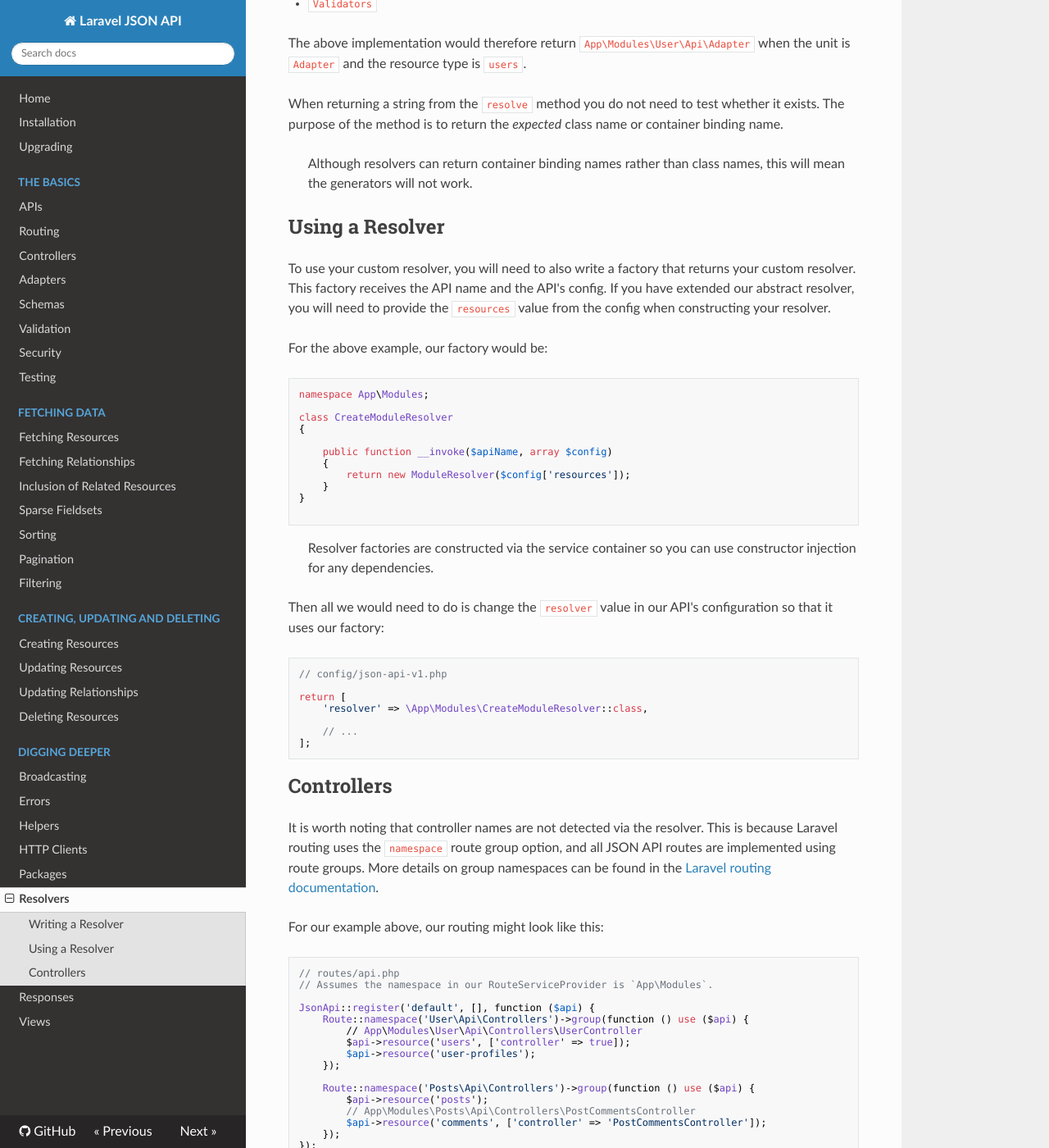
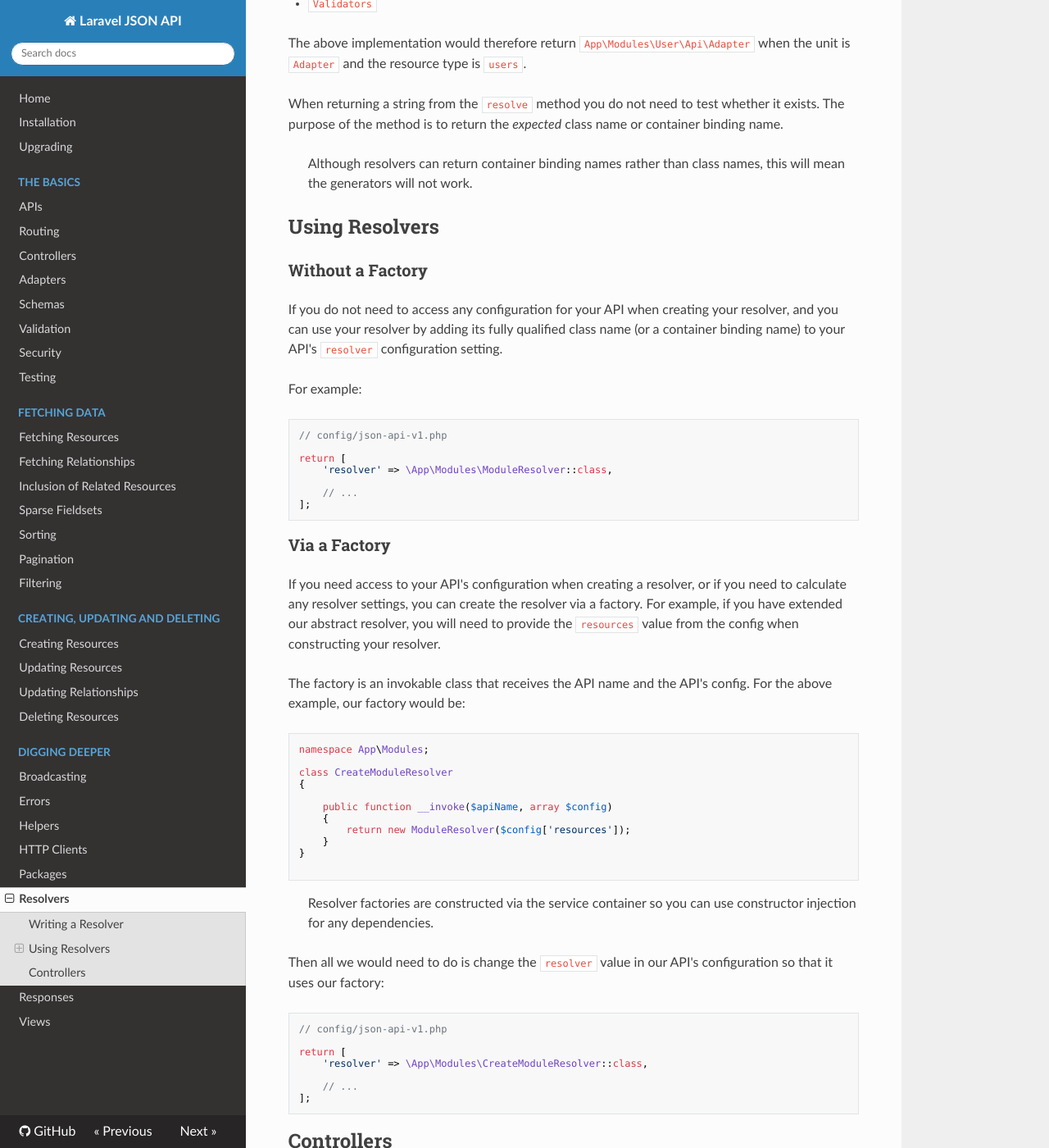
Before and after one commit to cloudcreativity/laravel-json-api, an MkDocs documentation site: the page built from docs/features/resolvers.md, in a window 1280 px wide and 1400 px high, scrolled down 1720 px. Shown: the whole window at 82% size. Built offline with MkDocs 1.6.1, drawn with Linux system fonts in a browser that asks for light colours; nearby versions of some CDN libraries; old or Windows-style settings are respelled for this version of MkDocs.

Commit message:
Allow a resolver or a factory to be provided

````diff
--- a/docs/features/resolvers.md
+++ b/docs/features/resolvers.md
@@ -95,14 +95,35 @@ exists. The purpose of the method is to return the *expected* class name or cont
 > Although resolvers can return container binding names rather than class names, this will mean
 the generators will not work.
 
-## Using a Resolver
+## Using Resolvers
 
-To use your custom resolver, you will need to also write a factory that returns your custom
-resolver. This factory receives the API name and the API's config. If you have extended our
-abstract resolver, you will need to provide the `resources` value from the config when
-constructing your resolver.
+### Without a Factory
 
-For the above example, our factory would be:
+If you do not need to access any configuration for your API when creating your resolver, and
+you can use your resolver by adding its fully qualified class name (or a container binding
+name) to your API's `resolver` configuration setting.
+
+For example:
+
+```php
+// config/json-api-v1.php
+
+return [
+    'resolver' => \App\Modules\ModuleResolver::class,
+
+    // ...
+];
+```
+
+### Via a Factory
+
+If you need access to your API's configuration when creating a resolver, or if you need
+to calculate any resolver settings, you can create the resolver via a factory. For example,
+if you have extended our abstract resolver, you will need to provide the `resources` value
+from the config when constructing your resolver.
+
+The factory is an invokable class that receives the API name and the API's config. For
+the above example, our factory would be:
 
 ```php
 namespace App\Modules;
````
Also changed, not shown: 2 other files.
